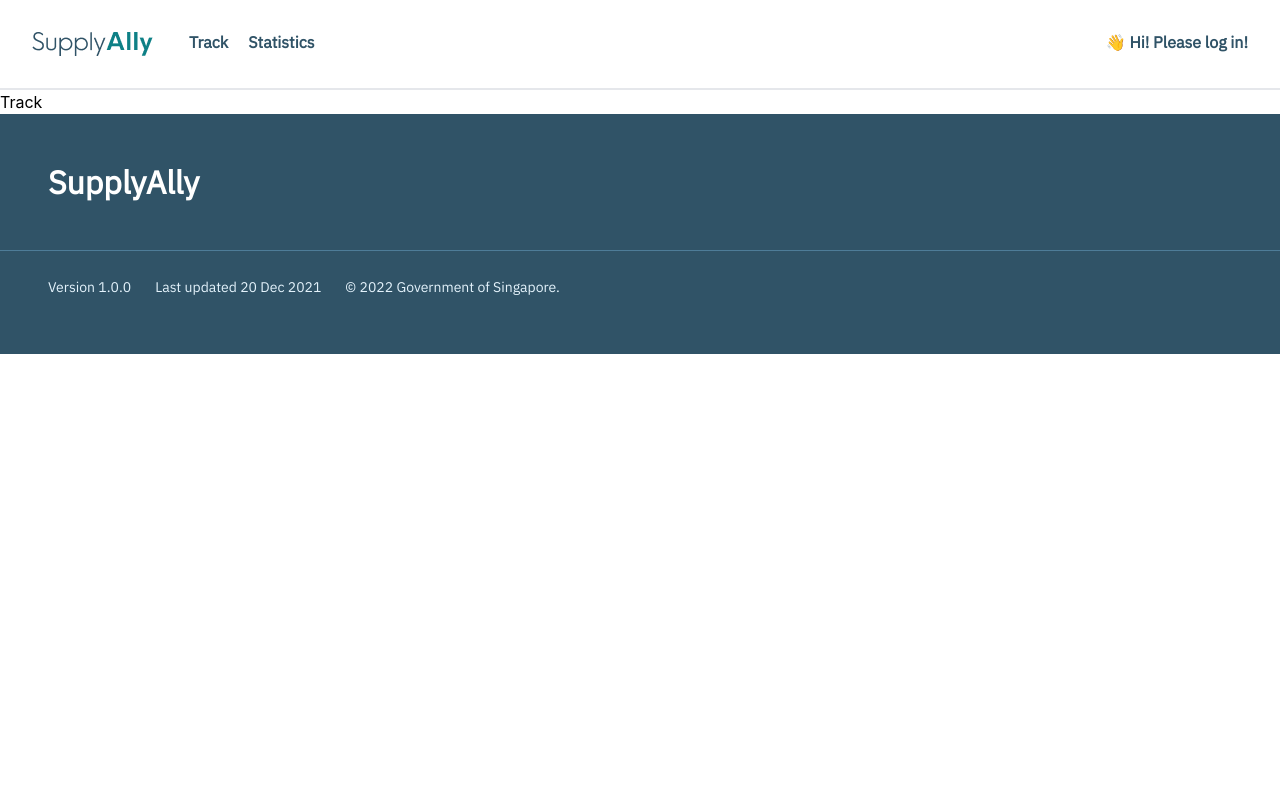
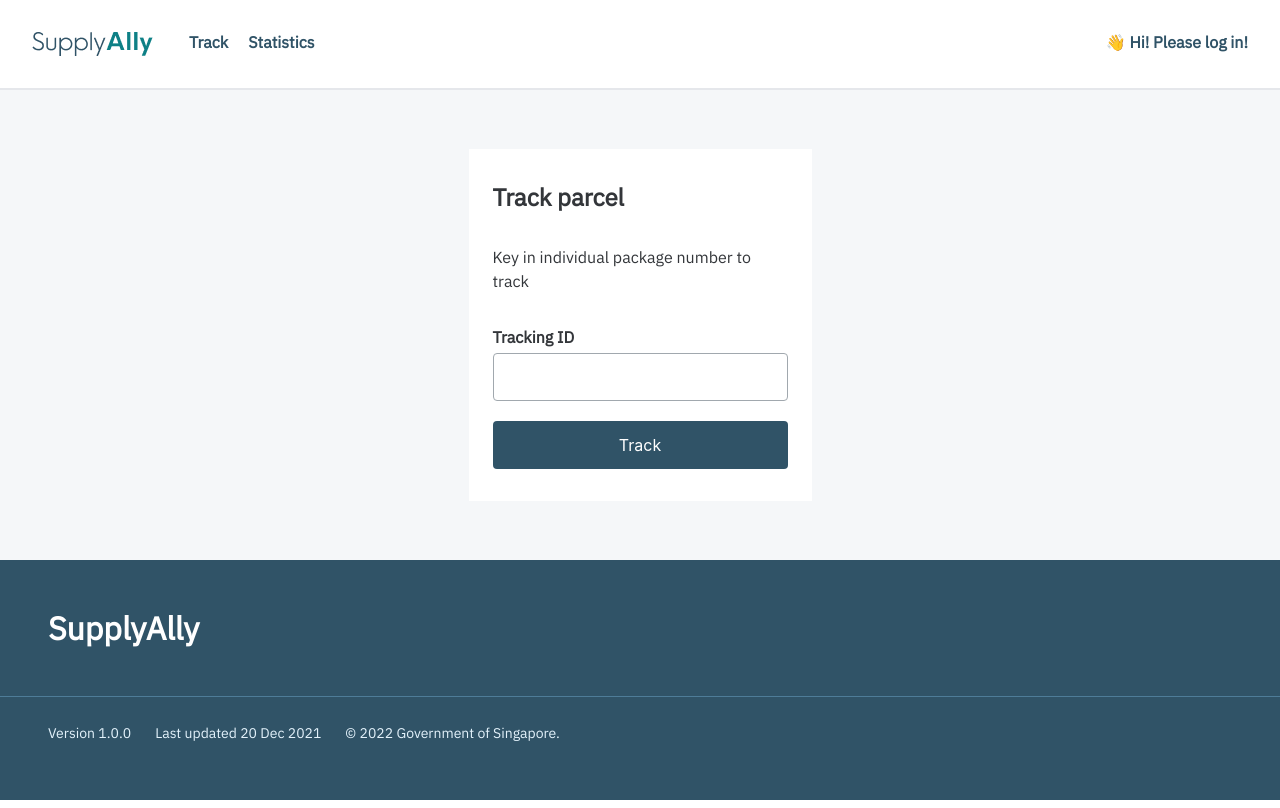
Before and after one commit to nicamanas/GovTech-SupplyAlly-Assessment, a React (Create React App) app in the folder my-app/: page /track in a window 1280 px wide. Built offline with nearby package versions, Linux system fonts and the light colour scheme.

Commit message:
Tracking Card
- form to retrieve tracking id completed
- when tracking data is received, card changes

```diff
--- a/my-app/package.json
+++ b/my-app/package.json
@@ -11,6 +11,7 @@
     "@types/node": "^16.18.14",
     "@types/react": "^18.0.28",
     "@types/react-dom": "^18.0.11",
+    "axios": "^1.3.4",
     "react": "^18.2.0",
     "react-dom": "^18.2.0",
     "react-router-dom": "^6.8.2",
--- a/my-app/src/App.css
+++ b/my-app/src/App.css
@@ -102,7 +102,7 @@
 	display: inline;
 }
 
-.login {
+.background {
 	background-color: #f5f7f9;
 	flex: 1 1 auto;
 }
@@ -110,13 +110,11 @@
 .card {
 	display: flex;
 	flex-direction: column;
-	align-items: center;
 	padding: 32px 24px;
 	gap: 32px;
 	background-color: #ffffff;
 
 	max-width: 343px;
-	max-height: 232px;
 }
 
 .login-text {
@@ -160,3 +158,27 @@
 	background-color: #305367;
 	border-radius: 4px;
 }
+
+.track-header-text {
+	font-family: "IBM Plex Sans";
+	font-style: normal;
+	font-weight: 700;
+	font-size: 24px;
+	line-height: 32px;
+	text-align: left;
+	color: #33363a;
+}
+
+.track-text {
+	font-family: "IBM Plex Sans";
+	font-style: normal;
+	font-weight: 400;
+	font-size: 16px;
+	line-height: 24px;
+	color: #33363a;
+}
+
+.track-label {
+	line-height: 20px;
+	font-weight: 700;
+}
--- a/my-app/src/components/login.tsx
+++ b/my-app/src/components/login.tsx
@@ -14,8 +14,8 @@ function Login() {
 	}
 
 	return (
-		<div className="login flex flex-col items-center justify-center">
-			<div className="card">
+		<div className="background flex flex-col items-center justify-center">
+			<div className="card align-center">
 				<div className="py-2 px-2 justify-center">
 					<h1 className="login-text">Login</h1>
 					<form onSubmit={handleSubmit}>
--- a/my-app/src/components/track.tsx
+++ b/my-app/src/components/track.tsx
@@ -1,10 +1,49 @@
-import React from "react"
-import Navbar from "../reusables/navbar"
+import React, { useState } from "react"
+import axios from "axios"
+import { IStatus } from "../types/trackingTypes"
 
 function Track() {
+	const [trackingData, setTrackingData] = useState(null)
+
+	async function getTrackingData(e: any) {
+		e.preventDefault()
+
+		const trackingId = e.target.trackingId.value
+
+		const trackingResult = await axios.get(
+			process.env.PUBLIC_URL + "/mockTrackingData.json"
+		)
+		setTrackingData(trackingResult.data[trackingId])
+	}
+
 	return (
-		<div>
-			<h1>Track</h1>
+		<div className="background flex flex-col items-center justify-center">
+			{trackingData ? (
+				<div className="card"></div>
+			) : (
+				<div className="card">
+					<div className="track-header-text">Track parcel</div>
+					<div className="track-text">
+						Key in individual package number to track
+					</div>
+					<form onSubmit={getTrackingData}>
+						<label className="track-text track-label">
+							Tracking ID
+						</label>
+						<br />
+						<input
+							type="text"
+							name="trackingId"
+							className="login-field my-1"
+						/>
+						<input
+							type="submit"
+							value="Track"
+							className="login-button justify-center text-white mt-5"
+						/>
+					</form>
+				</div>
+			)}
 		</div>
 	)
 }
--- a/my-app/src/reusables/navbar.tsx
+++ b/my-app/src/reusables/navbar.tsx
@@ -41,7 +41,7 @@ function Navbar() {
 							{user ? (
 								<>
 									&#x1F44B; Hi
-									<p className="ml-1 font-bold">{user}! </p>
+									<p className="ml-1 font-bold">{user} </p>
 									<p className="mx-2"> | </p>
 									<a onClick={logout}>Logout</a>
 								</>
--- /dev/null
+++ b/my-app/src/types/trackingTypes.tsx
@@ -0,0 +1,4 @@
+export interface IStatus {
+	datetime: string
+	status: string
+}
```
Also changed, not shown: my-app/public/mockTrackingData.json (added, +18 -0 lines), 1 other file (tests, documents, lock files or other folders).
